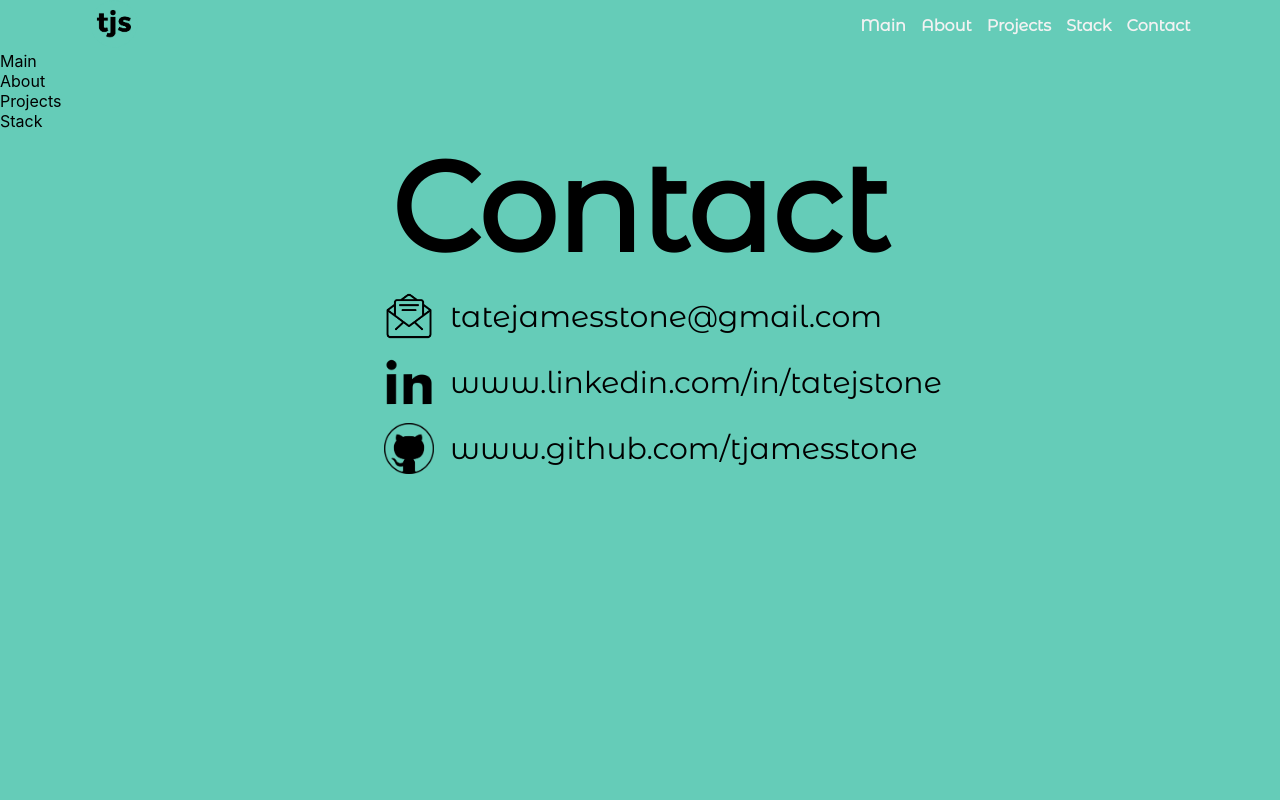
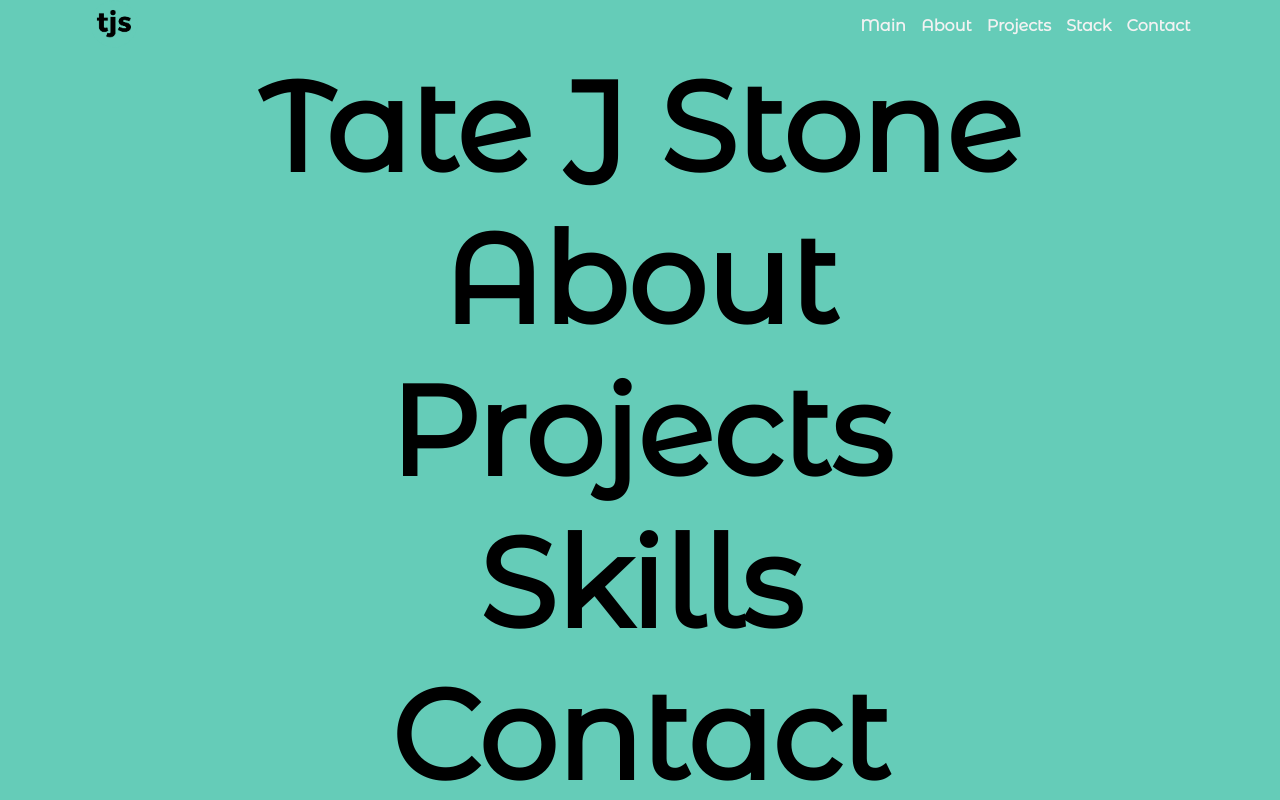
Before and after one commit to tjamesstone/portfolio, a React (Create React App) app: page / in a window 1280 px wide. Shown: the top 800 px of the page. Built offline with nearby package versions, Linux system fonts and the light colour scheme.

Commit message:
More styling

```diff
--- a/src/components/About.jsx
+++ b/src/components/About.jsx
@@ -3,8 +3,8 @@ import './About.scss'
 
 function OtherPage() {
   return (
-    <div className="otherpage">
-      About
+    <div className="about">
+      <h1>About</h1>
     </div>
   );
 }
--- a/src/components/About.scss
+++ b/src/components/About.scss
@@ -1 +1,14 @@
-@import '../App.scss'
+@import '../App.scss';
+
+.about{
+    display: flex;
+    flex-direction: column;
+    align-items: center;
+    margin: 0 auto;
+    width: 100vw;
+    font-family: 'Montserrat Alternates', sans-serif;
+    h1{
+        font-size: 125px;
+        margin: 0 auto;
+    }
+}
--- a/src/components/Main.jsx
+++ b/src/components/Main.jsx
@@ -4,8 +4,8 @@ import './Main.scss'
 function Main() {
   return (
     <div className="main">
+        <h1>Tate J Stone</h1>
 
-      Main
     </div>
   );
 }
--- a/src/components/Main.scss
+++ b/src/components/Main.scss
@@ -0,0 +1,14 @@
+@import '../App.scss';
+
+.main{
+    display: flex;
+    flex-direction: column;
+    align-items: center;
+    margin: 0 auto;
+    width: 100vw;
+    font-family: 'Montserrat Alternates', sans-serif;
+    h1{
+        font-size: 125px;
+        margin: 0 auto;
+    }
+}
--- a/src/components/Projects.jsx
+++ b/src/components/Projects.jsx
@@ -4,7 +4,7 @@ import './Projects.scss'
 function Projects() {
   return (
     <div className="projects">
-      Projects
+      <h1>Projects</h1>
     </div>
   );
 }
--- a/src/components/Projects.scss
+++ b/src/components/Projects.scss
@@ -0,0 +1,14 @@
+@import '../App.scss';
+
+.projects{
+    display: flex;
+    flex-direction: column;
+    align-items: center;
+    margin: 0 auto;
+    width: 100vw;
+    font-family: 'Montserrat Alternates', sans-serif;
+    h1{
+        font-size: 125px;
+        margin: 0 auto;
+    }
+}
--- a/src/components/Stack.jsx
+++ b/src/components/Stack.jsx
@@ -4,7 +4,7 @@ import './Stack.scss'
 function Stack() {
   return (
     <div className="stack">
-      Stack
+      <h1>Skills</h1>
     </div>
   );
 }
--- a/src/components/Stack.scss
+++ b/src/components/Stack.scss
@@ -0,0 +1,14 @@
+@import '../App.scss';
+
+.stack{
+    display: flex;
+    flex-direction: column;
+    align-items: center;
+    margin: 0 auto;
+    width: 100vw;
+    font-family: 'Montserrat Alternates', sans-serif;
+    h1{
+        font-size: 125px;
+        margin: 0 auto;
+    }
+}
```
